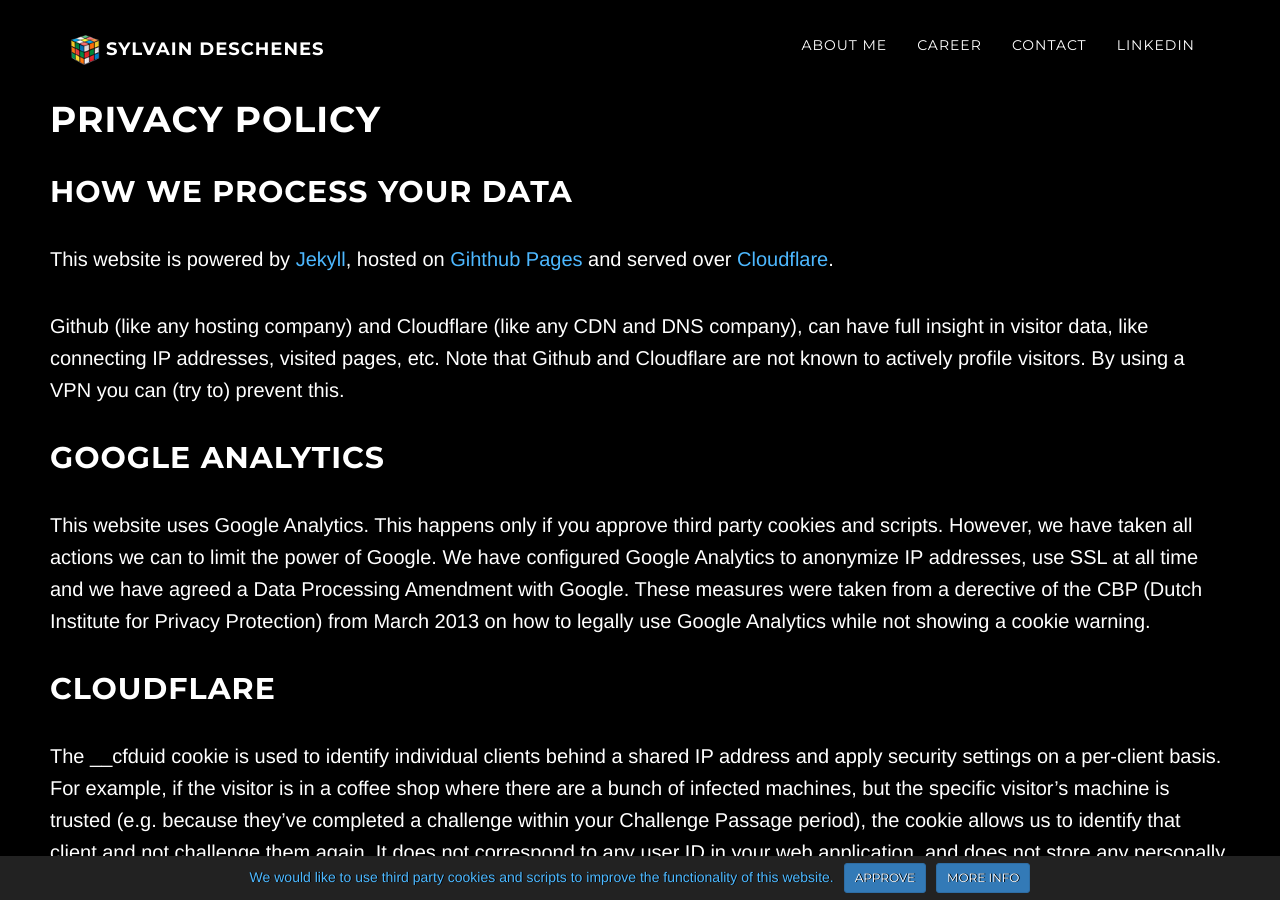
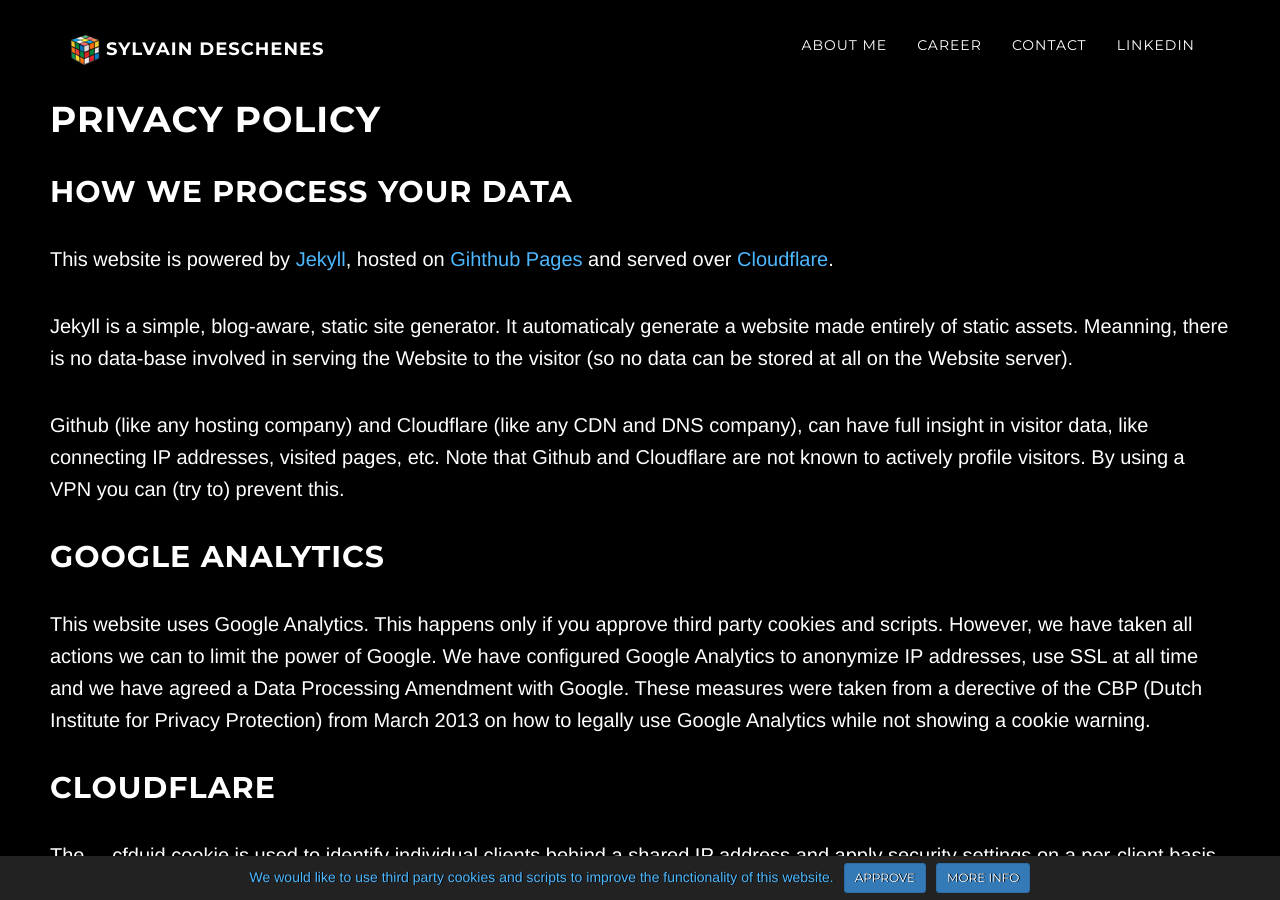
Before and after one commit to sylvaindeschenes/sylvaindeschenes.github.io, a Jekyll site: the page built from privacy-policy.md, in a window 1280 px wide and 900 px high. Built offline with Jekyll 4.4.1, drawn with Linux system fonts in a browser that asks for light colours; some web fonts are replaced.

Commit message:
PP update

```diff
--- a/privacy-policy.md
+++ b/privacy-policy.md
@@ -8,6 +8,8 @@
 ## How we process your data
 This website is powered by [Jekyll](https://jekyllrb.com), hosted on [Gihthub Pages](https://pages.github.com) and served over [Cloudflare](https://www.cloudflare.com).
 
+Jekyll is a simple, blog-aware, static site generator. It automaticaly generate a website made entirely of static assets. Meanning, there is no data-base involved in serving the Website to the visitor (so no data can be stored at all on the Website server).
+
 Github (like any hosting company) and Cloudflare (like any CDN and DNS company), can have full insight in visitor data, like connecting IP addresses, visited pages, etc. Note that Github and Cloudflare are not known to actively profile visitors. By using a VPN you can (try to) prevent this.
 
 ## Google Analytics
```
Also changed, not shown: readme.md.
